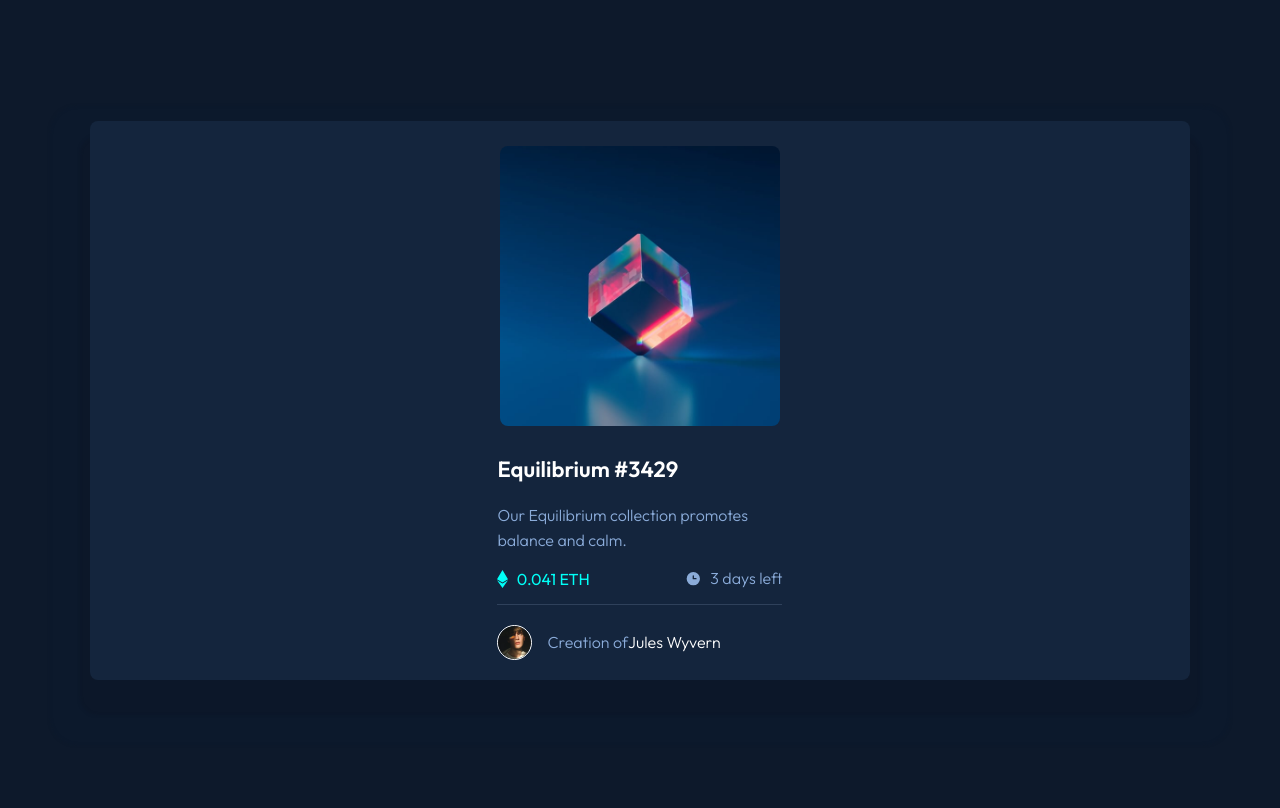
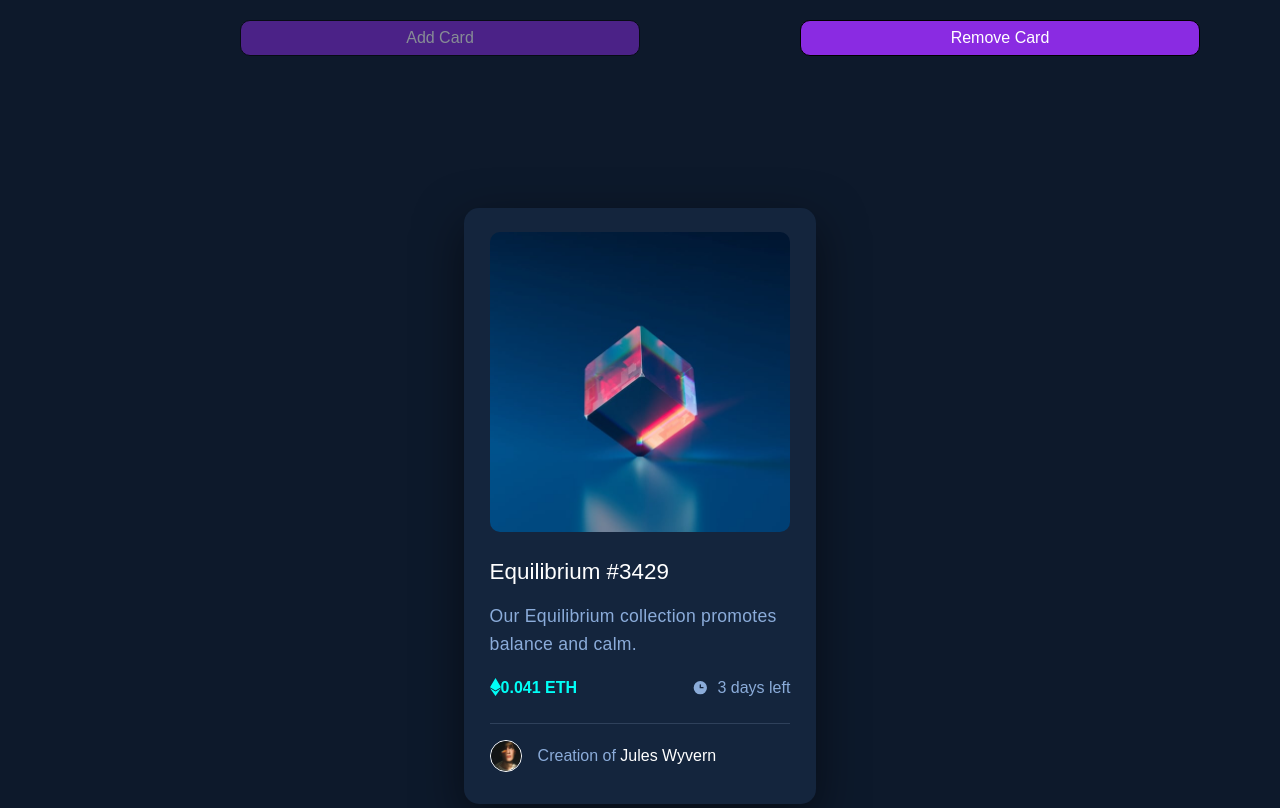
Before and after one commit to Ruddy-Flores/Proyecto-ADD-REMOVE, a plain HTML site: page index.html in a window 1280 px wide. Shown: the top 808 px of the page. Drawn offline with Linux system fonts and the light colour scheme.

Commit message:
Boton ADD y REMOVE

```diff
--- /dev/null
+++ b/assets/buttonDisabled.js
@@ -0,0 +1,18 @@
+export function buttonDisabled(quantity){
+    const btnAddCard=document.querySelector("#addCard")
+    const btnRemoveCard=document.querySelector("#removeCard")
+
+
+    if(quantity>=10){
+        btnAddCard.setAttribute("disabled","")
+    }else{
+        if(quantity<=0){
+            btnRemoveCard.setAttribute("disabled","")
+        }else{
+            btnAddCard.removeAttribute("disabled")
+            btnRemoveCard.removeAttribute("disabled","true")
+
+        }
+
+    }
+}
--- /dev/null
+++ b/assets/createButton.js
@@ -0,0 +1,11 @@
+export function createButton (content, id){
+    const button = document.createElement('button')
+    button.textContent=content
+    button.className="button"
+    button.id=id
+
+
+    const mountButton = document.querySelector(".button-container")
+
+    mountButton.appendChild(button)
+}
--- /dev/null
+++ b/assets/createCard.js
@@ -0,0 +1,70 @@
+export function createCard(){
+    const app=document.querySelector('#app')
+    const contenedor=document.createElement('div')
+    contenedor.className='contenedor'
+    app.appendChild(contenedor)
+    const maincards=document.createElement('div')
+    maincards.className='main-cards'
+    contenedor.appendChild(maincards)
+    const imagencontenedor=document.createElement('div')
+    imagencontenedor.className='imagen-contenedor'
+    maincards.appendChild(imagencontenedor)
+   const imagen=document.createElement('img')
+   imagen.src='assets/image-equilibrium.jpg'
+   imagen.alt=' '
+   imagen.className='main-imagen'
+   imagencontenedor.appendChild(imagen)
+   const textcontainer=document.createElement('div')
+   textcontainer.className='text-container'
+   maincards.appendChild(textcontainer)
+   const titles=document.createElement('h1')
+   titles.textContent='Equilibrium #3429'
+   titles.className='titles'
+   textcontainer.appendChild(titles)
+   const descriptions=document.createElement('p')
+   descriptions.textContent='Our Equilibrium collection promotes balance and calm.'
+   descriptions.className='descriptions'
+   textcontainer.appendChild(descriptions)
+   const subinfo=document.createElement('div')
+   subinfo.className='sub-info'
+   textcontainer.appendChild(subinfo)
+   const info=document.createElement('div')
+   info.className='info'
+   subinfo.appendChild(info)
+   const icon=document.createElement('img')
+   icon.src='assets/icon-ethereum.svg'
+   icon.alt=' '
+   icon.className='icon'
+   info.appendChild(icon)
+   const sub=document.createElement('span')
+   sub.textContent='0.041 ETH'
+   sub.className='sub'
+   info.appendChild(sub)
+   const info2=document.createElement('div')
+   info2.className='info'
+   subinfo.appendChild(info2)
+   const icono=document.createElement('img')
+   icono.src='assets/icon-clock.svg'
+   icono.alt=' '
+   icono.className='icono'
+   info2.appendChild(icono)
+   const sppa=document.createElement('span')
+   sppa.textContent='3 days left'
+   info2.appendChild(sppa)
+   const infocreador=document.createElement('div')
+   infocreador.className='info-creador'
+   textcontainer.appendChild(infocreador)
+   const imag=document.createElement('img')
+   imag.src='assets/image-avatar.png'
+   imag.alt=' '
+   imag.className='imag'
+   infocreador.appendChild(imag)
+   const textcreador=document.createElement('p')
+   textcreador.textContent='Creation of '
+   textcreador.className='text-creador'
+   infocreador.appendChild(textcreador)
+   const sppan=document.createElement('span')
+   sppan.textContent='Jules Wyvern'
+   sppan.className='name-creador'
+   textcreador.appendChild(sppan)
+}
--- a/desktop.css
+++ /dev/null
@@ -1,4 +0,0 @@
-.NFT-card{
-    width: 22.3%;
-
-}
--- a/index.html
+++ b/index.html
@@ -1,59 +1,43 @@
 <!DOCTYPE html>
-<html lang="en">
+<html lang="es">
+
 <head>
   <meta charset="UTF-8">
-  <meta name="viewport" content="width=device-width, initial-scale=1.0"> <!-- displays site properly based on user's device -->
-  <link rel="stylesheet" href="style.css">
-  <link rel="stylesheet" href="desktop.css" media="screen and (min-width: 1440px)">
-  <link rel="icon" type="image/png" sizes="32x32" href="./images/172523792-.webp">
-  <link rel="preconnect" href="https://fonts.googleapis.com">
-  <link rel="preconnect" href="https://fonts.gstatic.com" crossorigin>
-  <link href="https://fonts.googleapis.com/css2?family=Outfit:wght@300;400;600&display=swap" rel="stylesheet">
+  <meta name="viewport" content="width=device-width, initial-scale=1.0">
+  <link rel="icon" type="image/png" sizes="32x32" href="./assets/favicon-32x32.png">
+  <title>NFT preview card component</title>
+  <link rel="stylesheet" href="style/styles.css">
+  <link rel="stylesheet" href="./style/desktop1440.css" media="screen and (min-width: 1440px)">
+</head>
 
-  <title>NFT card component</title>
-
-  <!-- Feel free to remove these styles or customise in your own stylesheet 👍
-  <style>
-    .attribution { font-size: 11px; text-align: center; }
-    .attribution a { color: hsl(228, 45%, 44%); }
-  </style> -->
-</head>
-<body>
-  <div class="NFT-card">
-    <div class="NFT-card-top">
-      <img src="./images/image-equilibrium.jpg" alt="NFT image">
-      <div class="NFT-card-top-active">
-        <img src="./images/icon-view.svg" alt="NFT image">
+<body id="app">
+  <section class="button-container">
+  <section class="container-cards" id="app"></section>
+  <!--<div class="contenedor">
+    <div class="main-cards">
+      <div class="imagen-contenedor">
+        <img src="assets/image-equilibrium.jpg" alt=" " class="main-imagen">
       </div>
-    </div>
-    <div class="NFT-card-bottom">
-      <div class="NFT-card-bottom_description-NFTgeneral">
-        <P>Equilibrium #3429</P>
-        <P>Our Equilibrium collection promotes</P><p>balance and calm.</p>
-      </div>
-      <div class="NFT-card-bottom_description-NFTespecific">
-        <div class="NFT-card-bottom_description-NFTespecific-etherium">
-          <img src="./images/icon-ethereum.svg" alt="NFT image">
-          <span>0.041 ETH</span>
+      <div class="text-container">
+        <h1 class="titles">Equilibrium #3429</h1>
+        <p class="descriptions">Our Equilibrium collection promotes balance and calm.</p>
+        <div class="sub-info">
+          <div class="info">
+            <img src="assets/icon-ethereum.svg" alt=" " class="icon">
+            <span class="sub">0.041 ETH</span>
+          </div>
+          <div class="info">
+            <img src="assets/icon-clock.svg" alt=" " class="icono">
+            <span>3 days left</span>
+          </div>
         </div>
-        <div class="NFT-card-bottom_description-NFTespecific-time">
-          <img src="./images/icon-clock.svg" alt="NFT image">
-          <span>3 days left</span>
+        <div class="info-creador">
+          <img src="assets/image-avatar.png" alt=" " class="imag">
+          <p class="text-creador">Creation of <span class="name-creador">Jules Wyvern</span></p>
         </div>
       </div>
-      <div class="NFT-card-bottom_description-NFTautor">
-        <img src="./images/image-avatar.png" alt="NFT image">
-        <p>
-          Creation of<span>Jules Wyvern</span>
-        </p>
-      </div>
-    </div>
+    </div>-->
   </div>
-
-
-  <!--<div class="attribution">
-    Challenge by <a href="https://www.frontendmentor.io?ref=challenge" target="_blank">Frontend Mentor</a>.
-    Coded by <a href="#">Your Name Here</a>.
-  </div>-->
 </body>
+<script type="module" src="./index.js"></script>
 </html>
--- /dev/null
+++ b/index.js
@@ -0,0 +1,36 @@
+import { createCard } from './assets/createCard.js'
+import { createButton } from './assets/createButton.js'
+import { buttonDisabled } from './assets/buttonDisabled.js'
+
+const maxCards = 10
+const state={
+    quantity: maxCards,
+}
+
+//Crear botones
+createButton("Add Card", "addCard")
+createButton("Remove Card", "removeCard")
+
+//Petición del contenido de las tarjetas
+
+//Construcción de las tarjetas
+for (var i = 0; i < state.quantity; i++) {
+    createCard()
+ }
+
+buttonDisabled(state.quantity)
+
+const addCard=document.querySelector("#addCard")
+addCard.addEventListener('click',()=>{
+    createCard()
+    state.quantity++
+    buttonDisabled(state.quantity)
+})
+
+const removeCard=document.querySelector("#removeCard")
+removeCard.addEventListener('click',()=>{
+    const parent = document.querySelector('#app')
+    parent.removeChild(parent.lastElementChild)
+    state.quantity--
+    buttonDisabled(state.quantity)
+})
--- a/style.css
+++ /dev/null
@@ -1,138 +0,0 @@
-:root{
-    /*primario*/
-    --Soft_blue: hsl(215, 51%, 70%);
-    --cyan: hsl(178, 100%, 50%);
-    /*neutral*/
-    --Very_dark_blue_MBG: hsl(217, 54%, 11%);/*(mainBG)*/
-    --Very_dark_blue_CBG: hsl(216, 50%, 16%);/*(card BG)*/
-    --Very_dark_blue_L: hsl(215, 32%, 27%);/*(line)*/
-    --White: hsl(0, 0%, 100%);
-    /*body*/
-    --name_and_stats_Font_size : 16px;
-}
-/*font*/
-html,body{
-    margin: 0px;
-    box-sizing: border-box;
-    font-family: 'Outfit', sans-serif;
-}
-body{
-    background: var(--Very_dark_blue_MBG);
-    height: 100vh;
-    display: flex;
-    flex-direction: column;
-    justify-content: center;
-}
-.NFT-card{
-    border-radius: 8px;
-    width: 86%;
-    margin: 0 auto;
-    background-color: var(--Very_dark_blue_CBG);
-    box-shadow: 0px 25px 3px 10px #0c1729,0px 25px 3px 40px #0c192c;
-}
-.NFT-card-top{
-    height: 280px;
-    position: relative;
-    display: flex;
-    justify-content: center;
-}
-.NFT-card-top img{
-    border-radius: 8PX;
-    position: relative;
-    bottom: -25px;
-}
-.NFT-card-top-active{
-    opacity: 0;
-    background-color: var(--cyan);
-    height: 280px;
-    width: 280px;
-    border-radius: 8px;
-    position: absolute;
-    display: flex;
-    justify-content: center;
-    align-items: center;
-    bottom: -25px;
-}
-
-.NFT-card-top-active:hover {
-    opacity: 0.5;
-}
-.NFT-card-bottom{
-    width: 285px;
-    margin: 0 auto;
-}
-
-.NFT-card-bottom_description-NFTgeneral p:nth-child(1){
-    height: 60px;
-    display: flex;
-    align-items: flex-end;
-    justify-content: flex-start;
-    font-size: 22px;
-    font-weight: 600;
-    color: var(--White);
-}
-.NFT-card-bottom_description-NFTgeneral p:nth-child(1):hover{
-    color: var(--cyan);
-}
-.NFT-card-bottom_description-NFTgeneral p:nth-child(2){
-    font-size: var(--name_and_stats_Font_size);
-    font-weight: 300;
-    color: var(--Soft_blue);
-    margin-bottom: 5px;
-}
-.NFT-card-bottom_description-NFTgeneral p:nth-child(3){
-    font-size: var(--name_and_stats_Font_size);
-    font-weight: 300;
-    color: var(--Soft_blue);
-    margin-top: 0;
-}
-.NFT-card-bottom_description-NFTespecific{
-    height: 30px;
-    display: flex;
-    justify-content: space-between;
-    align-items: center;
-    padding-bottom: 8px;
-    border-bottom: 1px solid var(--Very_dark_blue_L);
-    position: relative;
-}
-.NFT-card-bottom_description-NFTespecific-etherium span{
-    font-weight:400;
-    color: var(--cyan);
-    font-size: var(--name_and_stats_Font_size);
-    text-align: end;
-    position: relative;
-    margin: 0px 0px 0px 5px ;
-    bottom: 3px;
-}
-.NFT-card-bottom_description-NFTespecific-time span{
-    font-weight:300;
-    color: var(--Soft_blue);
-    font-size: var(--name_and_stats_Font_size);
-    text-align: end;
-    position: relative;
-    margin: 0px 0px 0px 5px ;
-    bottom: 3px;
-}
-.NFT-card-bottom_description-NFTautor{
-    height: 35px;
-    position: relative;
-    display: flex;
-    justify-content: flex-start;
-    margin: 20px 0 20px 0;
-}
-.NFT-card-bottom_description-NFTautor img{
-    border-radius: 50%;
-    border: 1px solid white;
-}
-.NFT-card-bottom_description-NFTautor p{
-    font-size: var(--name_and_stats_Font_size);
-    font-weight: 300;
-    color: var(--Soft_blue);
-    margin: auto 15px;
-}
-.NFT-card-bottom_description-NFTautor span{
-    color: var(--White);
-}
-.NFT-card-bottom_description-NFTautor span:hover{
-    color: var(--cyan);
-}
--- /dev/null
+++ b/style/desktop1440.css
@@ -0,0 +1,3 @@
+.main-cards {
+    width: 20%;
+}
--- /dev/null
+++ b/style/styles.css
@@ -0,0 +1,146 @@
+:root {
+    --Very-dark-blue-main-BG: hsl(217, 54%, 11%);
+    --Very-dark-blue-card-BG : hsl(216, 50%, 16%);
+    --soft-blue: hsl(215, 51%, 70%);
+    --cyan: hsl(178, 100%, 50%);
+    --White: hsl(0, 0%, 100%);
+    --Very-dark-blue-card-line: hsl(215, 32%, 27%);
+  }
+
+  * {
+    margin: 0;
+    padding: 0;
+    box-sizing: border-box;
+  }
+
+
+  body {
+    background-color: var(--Very-dark-blue-main-BG);
+    font-family: "Outfit", sans-serif;
+    color: var(--soft-blue);
+    font-weight: 300;
+    line-height: 1.6;
+  }
+
+
+  .main-cards {
+    background-color: var(--Very-dark-blue-card-BG);
+    width: min(87.5%, 22rem);
+    margin: 9.5rem auto;
+    border-radius: 15px;
+    padding: 1.5rem 1.6rem 2rem;
+    box-shadow: 0 1rem 3rem rgba(0, 0, 0, 0.5);
+  }
+
+
+  .imagen-contenedor {
+    position: relative;
+    margin: 0 auto;
+    width: 100%;
+    max-width: 300px;
+  }
+
+  .main-imagen {
+    display: block;
+    max-width: 300px;
+    width: 100%;
+    height: auto;
+    border-radius: 10px;
+  }
+
+
+  .imagen-contenedor:hover .overlay {
+    opacity: 0.5;
+  }
+
+  .imagen-contenedor:hover .overlay + .views {
+    display: block;
+  }
+
+  .sub {
+    color: var(--cyan);
+    font-weight: 600;
+  }
+
+  .info {
+    display: flex;
+    align-items: center;
+  }
+
+  .text-creador {
+    font-weight: 300;
+  }
+
+  .name-creador{
+    color: var(--White);
+  }
+
+  .titles:hover,
+  .name-creador:hover {
+    color: var(--colour-cyan);
+  }
+
+  .titles {
+    color: var(--White);
+    margin: 1.4rem 0 0.75rem;
+    font-size: 1.4rem;
+    font-weight: 400;
+  }
+
+  .descriptions {
+    font-size: 1.1rem;
+    letter-spacing: 0.015em;
+    margin-bottom: 1rem;
+    font-weight: 300;
+  }
+
+  .sub-info {
+    display: flex;
+    justify-content: space-between;
+    margin: 1rem 0 1.4rem;
+  }
+
+
+
+  .icono {
+    margin-right: 0.5rem;
+  }
+
+  .info-creador {
+    display: flex;
+    border-top: 1px solid var(--Very-dark-blue-card-line);
+    padding-top: 1rem;
+    align-items: center;
+  }
+
+  .imag {
+    border: 1px solid var(--White);
+    border-radius: 50%;
+    width: 2rem;
+    height: auto;
+    margin-right: 1rem;
+  }
+  .button-container{
+    margin-top: 20px;
+    height: 36px;
+    display: flex;
+    align-content:space-around;
+    justify-content: space-around;
+}
+.button{
+    width: 400px;
+    border-radius: 10px;
+    border:1px solid black;
+    color: var(--White);
+    background-color:blueviolet;
+    cursor: pointer;
+    font-size: 16px;
+
+}
+.button:hover{
+    color:var(--Very-dark-blackish-blue);
+    background-color: var(--White);
+}
+.button:disabled{
+    opacity: 0.5;
+}
```
Also changed, not shown: assets/favicon-32x32.png (renamed from images/favicon-32x32.png), assets/icon-clock.svg (renamed from images/icon-clock.svg), assets/icon-ethereum.svg (renamed from images/icon-ethereum.svg), assets/icon-view.svg (renamed from images/icon-view.svg), assets/image-avatar.png (renamed from images/image-avatar.png), assets/image-equilibrium.jpg (renamed from images/image-equilibrium.jpg), images/172523792-.webp (deleted).
